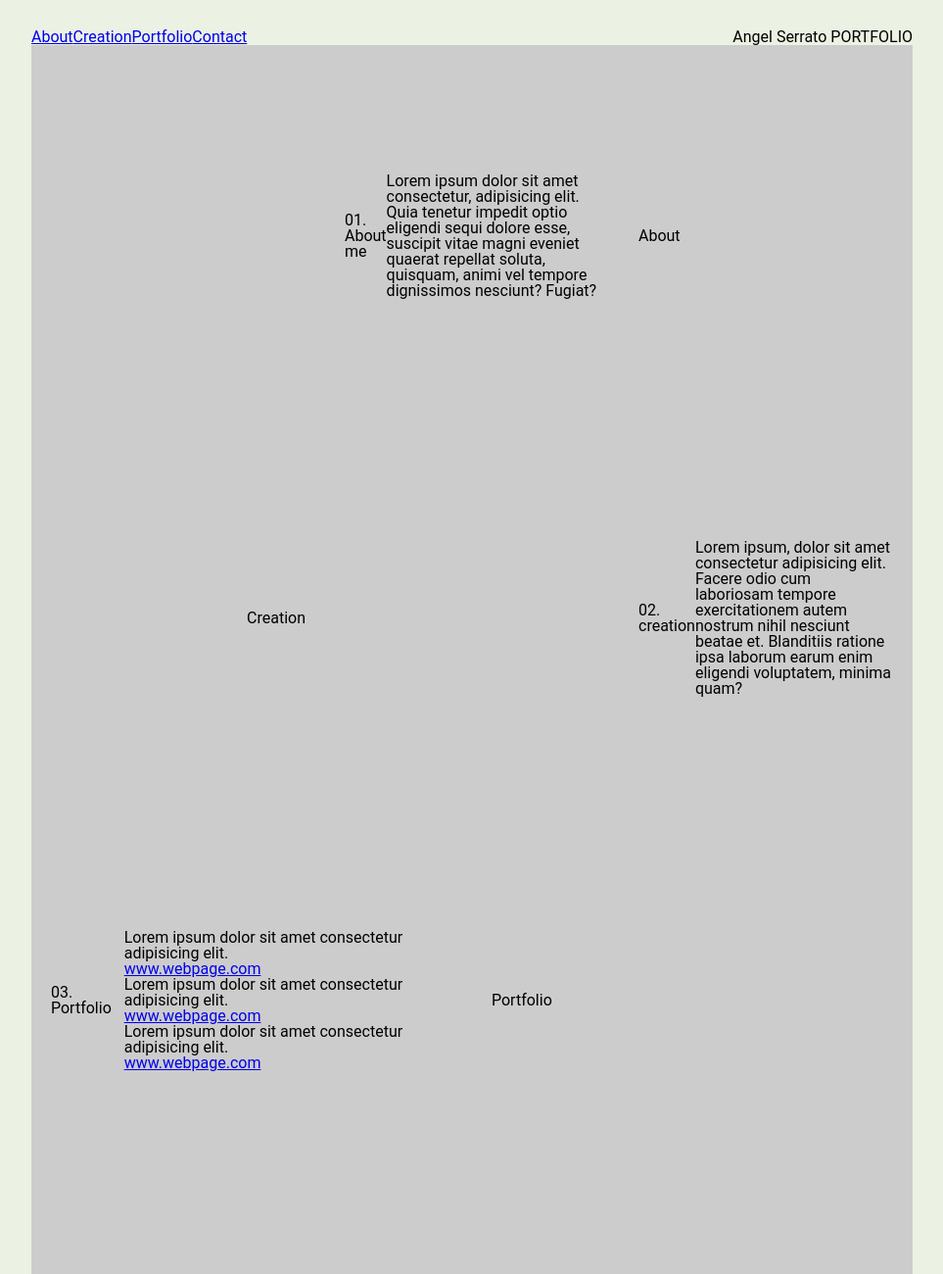
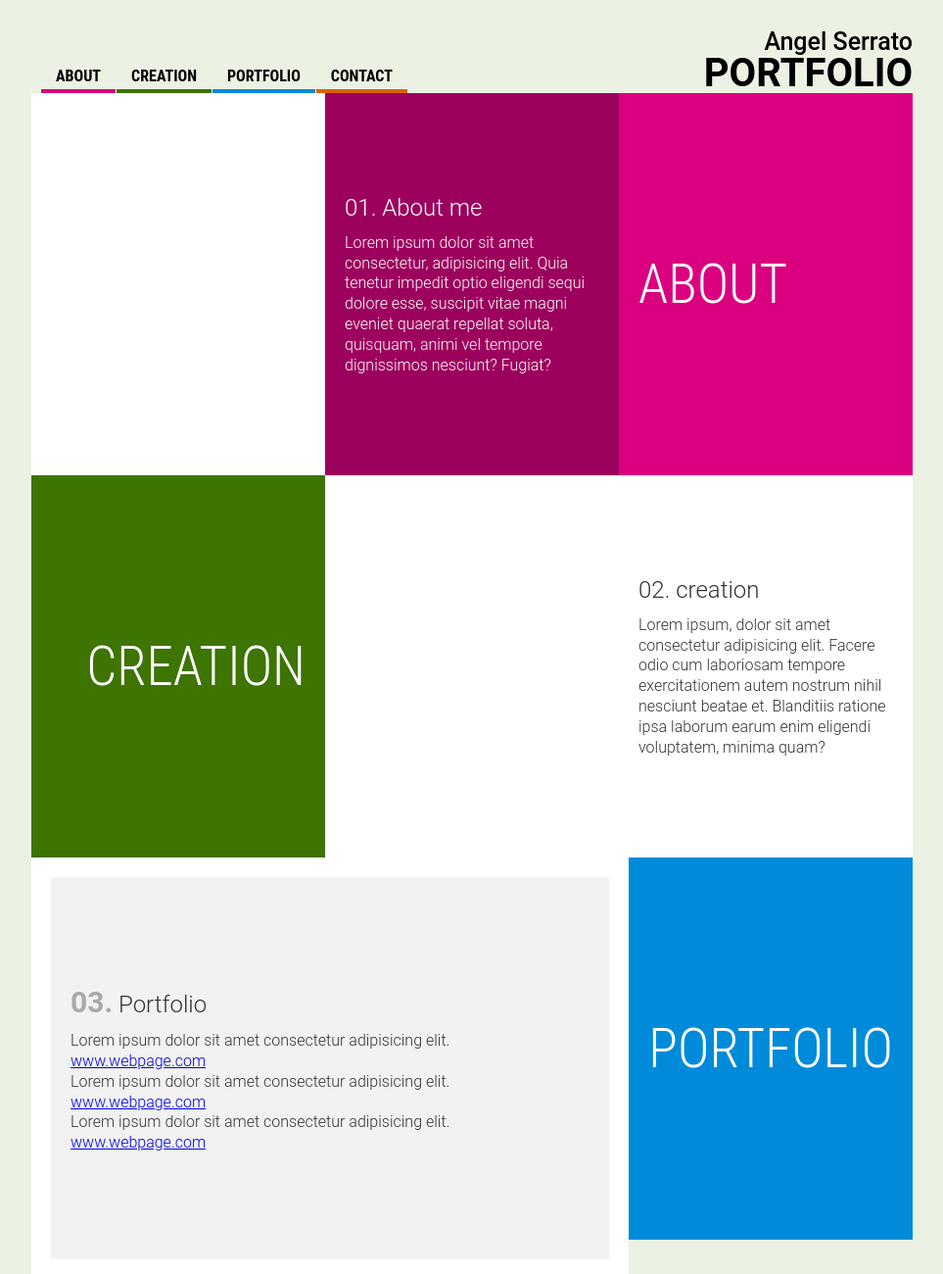
Before and after one commit to serratoangel/li-css, a plain HTML site: page index.html in a window 1280 px wide. Shown: the top 1300 px of the page at 98% size, without its empty margins (158-1121 px from the left). Drawn offline with Linux system fonts and the light colour scheme.

Commit message:
Add styles in css

```diff
--- a/styles.css
+++ b/styles.css
@@ -191,3 +191,155 @@ body {
 }
 
 /* ----- 1. GENERIC ITEMS ----- */
+.navbar {
+    margin-left: 10px;
+}
+
+.navbar a {
+    display: inline-block;
+    margin-right: 1px;
+    padding: 15px 15px 5px 15px;
+    font-size: 16px;
+    font-weight: 700;
+    text-transform: uppercase;
+    color: #000;
+    text-decoration: none;
+    font-family: "Roboto Condensed";
+}
+
+.navbar a:nth-child(1) {
+    border-bottom: 4px solid #da0080;
+}
+
+.navbar a:nth-child(2) {
+    border-bottom: 4px solid #3d7402;
+}
+
+.navbar a:nth-child(3) {
+    border-bottom: 4px solid #008bda;
+}
+
+.navbar a:nth-child(4) {
+    border-bottom: 4px solid #da6200;
+}
+
+.navbar h1 {
+    font-weight: 500;
+    font-size: 25px;
+    text-align: right;
+}
+
+.navbar span {
+    display: block;
+    font-size: 40px;
+    font-weight: 700;
+}
+
+.title {
+    font: 300 55px "Roboto Condensed";
+    text-transform: uppercase;
+}
+
+.description {
+    font-size: 16px;
+    font-weight: 300;
+    line-height: 1.3;
+}
+
+.description .number {
+    font-weight: 700;
+    font-size: 30px;
+    color: rgba(0, 0, 0, .3);
+}
+
+.description .subtitle {
+    font-size: 24px;
+    margin-bottom: 10px;
+}
+
+.about {
+    color: #fff;
+}
+
+.about .photo {
+    background: #fff;
+}
+
+.photo figure {
+    display: flex;
+    justify-content: center;
+    align-items: center;
+    width: 240px;
+    height: 240px;
+    border-radius: 50%;
+    overflow: hidden;
+}
+
+.about .description {
+    background: #9c025d;
+    display: flex;
+    flex-flow: column nowrap;
+    align-items: flex-start;
+}
+
+.about .title {
+    background: #da0080;
+}
+
+.creation {
+    color: #333;
+}
+
+.creation .image {
+    background: #fff;
+}
+
+.creation .description {
+    background: #fff;
+    display: flex;
+    flex-flow: column nowrap;
+    align-items: flex-start;
+}
+
+.creation .title {
+    background: #3d7402;
+    color: #fff;
+}
+
+.portfolio {
+    color: #333;
+}
+
+.portfolio .description {
+    background: #f2f2f2;
+    display: flex;
+    border: 20px solid #fff;
+    flex-flow: column nowrap;
+    align-items: flex-start;
+    flex: 1 65.7%;
+}
+
+.portfolio .title {
+    background: #008bda;
+    color: #fff;
+    flex: 1 auto;
+}
+
+.contact {
+    color: #fff;
+}
+
+.contact .form {
+    background: #da6200
+}
+
+.contact .description {
+    background: #da6200;
+    display: flex;
+    flex-flow: column nowrap;
+    align-items: flex-start;
+}
+
+.contact .title {
+    background: #d54100;
+}
```
